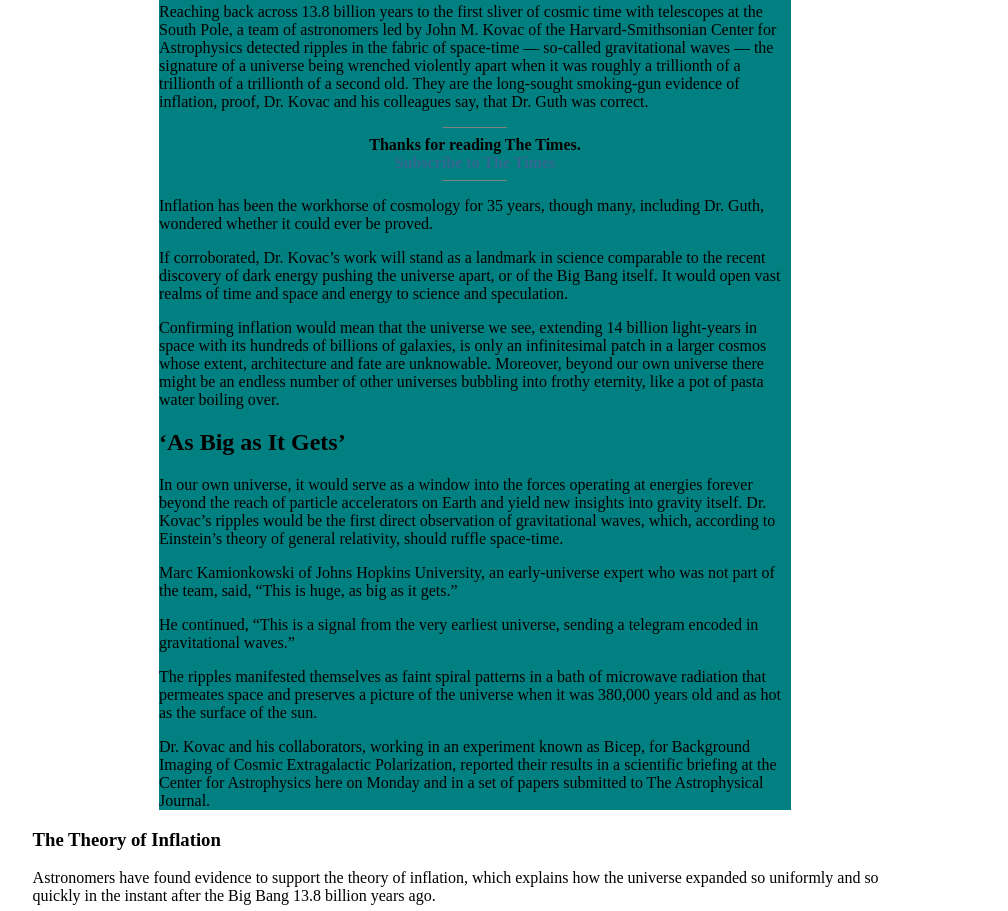
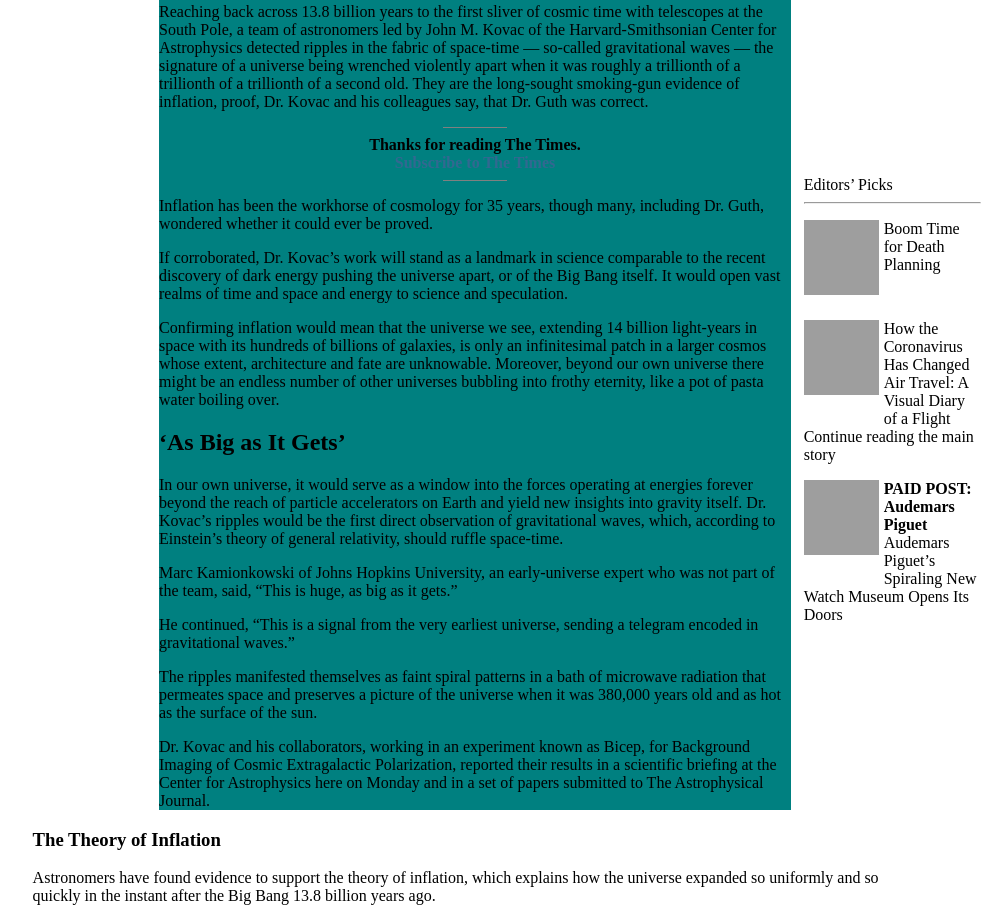
Before and after one commit to mateomh/newyork_times_clone, a plain HTML site: page index.html in a window 1280 px wide. Shown: the part 1242-2153 px from the top of the page, without its empty margins (165-1173 px from the left). Drawn offline with Linux system fonts and the light colour scheme; grey boxes are pictures that could not be loaded.

Commit message:
add side bar to index.html

```diff
--- a/css/style.css
+++ b/css/style.css
@@ -196,7 +196,7 @@
   color: #326891;
 }
 
-/*============================== Footer ===================================*/
+/* ============================== Footer =================================== */
 #footer{
   position: fixed;
   display: flex;
@@ -222,3 +222,25 @@
   width: 30%;
   height: 50%;
 }
+
+/* ========================== Aside =========================================== */
+.sidebar{
+  position: absolute;
+  right: 10%;
+  top: 1300px;
+  width: 14%;
+}
+
+.sidebar-image{
+  width: 75px;
+  height: 75px;
+  float: left;
+  margin-right: 5px;
+  margin-bottom: 15px;
+  padding-bottom: 10px;
+}
+.sidebar-div{
+  width: 100%;
+  clear: both;
+  margin-bottom: 5px;
+}
--- a/index.html
+++ b/index.html
@@ -226,6 +226,32 @@
     </p>
   </article>
 
+  <aside class="sidebar">
+    Editors’ Picks
+    <hr>
+    <div class="sidebar-div">
+      <img src="https://static01.nyt.com/images/2020/07/14/magazine/14atwar-foroozan/14atwar-foroozan-square640.jpg?quality=75&auto=webp&disable=upscale&width=350" alt="picture1"
+        class="sidebar-image"  >
+        <p>Boom Time for Death Planning</p>
+    </div>
+
+    <div class="sidebar-div">
+      <img src="https://static01.nyt.com/images/2020/07/11/travel/09travel-flight-promo/09travel-flight-promo-square640.jpg?quality=75&auto=webp&disable=upscale&width=350" alt="picture2"
+      class="sidebar-image">
+      <p>
+        How the Coronavirus Has Changed Air Travel: A Visual Diary of a Flight Continue reading the main story
+      </p>
+    </div>
+
+    <div class="sidebar-div">
+      <img src="https://tpc.googlesyndication.com/simgad/6075458894681406294?" alt="picture3"
+      class="sidebar-image">
+      <p>
+        <strong> PAID POST: Audemars Piguet</strong> Audemars Piguet’s Spiraling New Watch Museum Opens Its Doors
+      </p>
+    </div>
+  </aside>
+
       Icons made by <a href="https://www.flaticon.com/authors/pixel-perfect" title="Pixel perfect">Pixel perfect</a> from <a href="https://www.flaticon.com/" title="Flaticon"> www.flaticon.com</a>
 
   </main>
```
